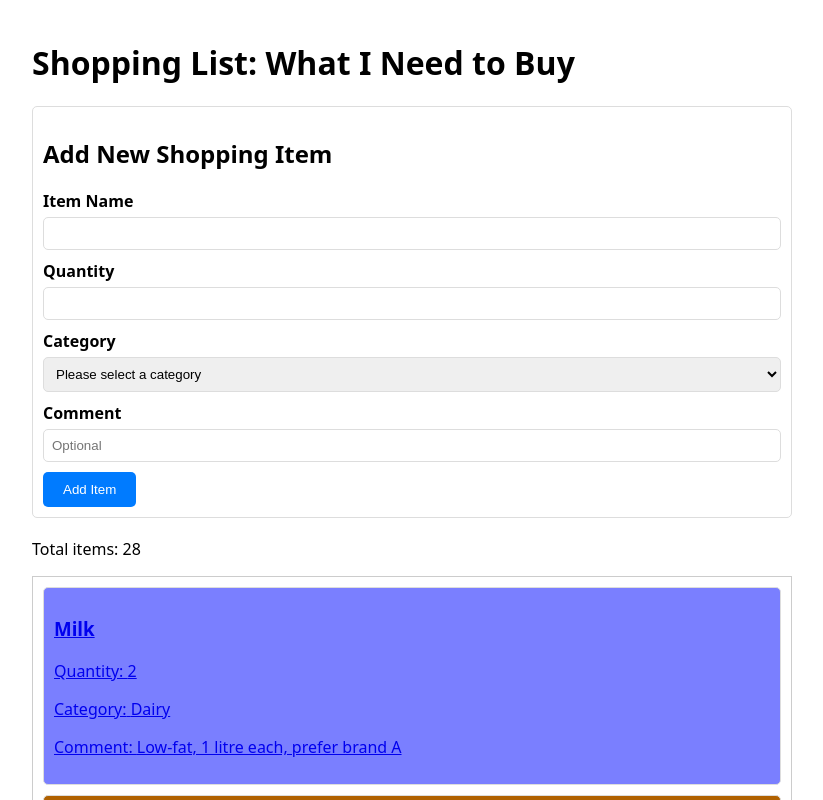
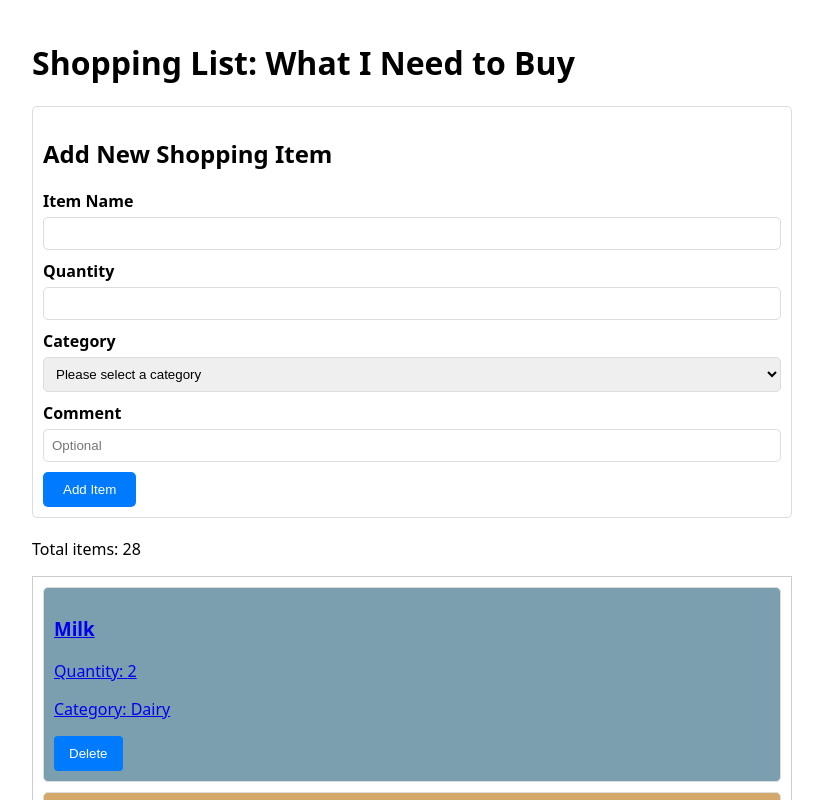
Before and after one commit to Wandersmann731/Shopping-buddy, a Next.js app: page / in a window 1280 px wide. Shown: the top 800 px of the page, without its empty margins (228-1051 px from the left). Built offline with nearby package versions, Linux system fonts and the light colour scheme.

Commit message:
Add delete Button and function

```diff
--- a/package.json
+++ b/package.json
@@ -12,6 +12,7 @@
   "dependencies": {
     "eslint": "8.44.0",
     "eslint-config-next": "13.4.8",
+    "nanoid": "^5.0.7",
     "next": "^14.2.7",
     "react": "18.2.0",
     "react-dom": "18.2.0",
--- a/pages/index.js
+++ b/pages/index.js
@@ -3,6 +3,7 @@ import styled from "styled-components";
 import Link from "next/link";
 import initialItems from "@/public/assets/shopping-items.json";
 import categories from "@/public/assets/categories.json";
+import { nanoid } from "nanoid";
 
 const StyledShoppingList = styled.div`
   max-width: 800px;
@@ -15,6 +16,13 @@ const StyledShoppingList = styled.div`
     border: 1px solid #ccc;
     padding: 10px;
   }
+`;
+
+const ItemDetailContainer = styled.div`
+  max-height: 400px;
+  overflow-y: auto;
+  border: 1px solid #ccc;
+  padding: 10px;
 `;
 
 const ErrorMessage = styled.div`
@@ -68,27 +76,27 @@ const ItemCard = styled.div`
   background-color: ${({ category }) => {
     switch (category) {
       case "fruits":
-        return "#3bff4b";
+        return "#79a17d";
       case "bakery":
-        return "#b06100";
+        return "#d4a76a";
       case "dairy":
-        return "#7a7fff";
+        return "#7c9fb0";
       case "vegetables":
-        return "#009900";
+        return "#c07676";
       case "meat":
-        return "#FFCDD2";
+        return "#9d8bb5";
       case "beverage":
-        return "#ff7f7f";
+        return "#a0877d";
       case "snacks":
-        return "#009900";
+        return "#c299b0";
       case "household":
-        return "#d97ae6";
+        return "#999999";
       case "personal care":
-        return "#d48208";
+        return "#b1b179";
       case "other":
         return "#fc9997";
       default:
-        return "#E0E0E0";
+        return "#7ca6a6";
     }
   }};
 
@@ -136,6 +144,36 @@ const FormContainer = styled.form`
   }
 `;
 
+const DeleteButton = styled.button`
+  background-color: #007bff;
+  color: white;
+  padding: 10px 15px;
+  border: none;
+  border-radius: 4px;
+  cursor: pointer;
+
+  &:hover {
+    background-color: #0056b3;
+  }
+`;
+
+const ConfirmationDialog = styled.div`
+  position: fixed;
+  top: 50%;
+  left: 50%;
+  transform: translate(-50%, -50%);
+  padding: 20px;
+  background-color: white;
+  border: 1px solid #ccc;
+  border-radius: 5px;
+  box-shadow: 0 0 10px rgba(0, 0, 0, 0.1);
+  text-align: center;
+
+  button {
+    margin: 10px;
+  }
+`;
+
 function useLocalStorageState(key, defaultValue) {
   const [state, setState] = useState(defaultValue);
 
@@ -159,8 +197,8 @@ function useLocalStorageState(key, defaultValue) {
 
 const ShoppingList = () => {
   const [items, setItems] = useLocalStorageState("shoppingItems", []);
-
   const [errors, setErrors] = useState({});
+  const [deletingItemId, setDeletingItemId] = useState(null);
 
   useEffect(() => {
     if (items.length === 0) {
@@ -170,7 +208,7 @@ const ShoppingList = () => {
       }));
       setItems(processedItems);
     }
-  }, [items.length, setItems]);
+  }, []);
 
   const handleFormData = (form) => {
     const formData = new FormData(form);
@@ -192,10 +230,7 @@ const ShoppingList = () => {
   };
 
   const updateItemsState = (newItem) => {
-    const updatedItems = [
-      { ...newItem, id: new Date().getTime().toString() },
-      ...items,
-    ];
+    const updatedItems = [{ ...newItem, id: nanoid() }, ...items];
     setItems(updatedItems);
   };
 
@@ -211,13 +246,26 @@ const ShoppingList = () => {
     }
   };
 
+  const handleDelete = (id) => {
+    setDeletingItemId(id);
+  };
+
+  const confirmDelete = () => {
+    setItems(items.filter((item) => item.id !== deletingItemId));
+    setDeletingItemId(null);
+  };
+
+  const cancelDelete = () => {
+    setDeletingItemId(null);
+  };
+
   const totalItems = items.reduce((total, item) => total + item.quantity, 0);
 
   return (
     <StyledShoppingList>
       <h1>Shopping List: What I Need to Buy</h1>
 
-      <FormContainer onSubmit={handleSubmit}>
+      <FormContainer onSubmit={handleSubmit} id="add-item-form">
         <h2>Add New Shopping Item</h2>
 
         {errors.name && <ErrorMessage>{errors.name}</ErrorMessage>}
@@ -245,11 +293,16 @@ const ShoppingList = () => {
         <Button type="submit">Add Item</Button>
       </FormContainer>
 
+      {totalItems === 0 ? (
+        <div>No shopping items. </div>
+      ) : (
+        <>
           <p>Total items: {totalItems}</p>
-      <div className="items-container">
+          <ItemDetailContainer>
             {items.map((item) => (
+              <ItemCard key={item.id} category={item.category}>
                 <Link key={item.id} href={`/item/${item.id}`} passHref>
-            <ItemCard category={item.category}>
+                  <div>
                     <h3>{item.name}</h3>
                     <p>Quantity: {item.quantity}</p>
                     <p>
@@ -258,11 +311,24 @@ const ShoppingList = () => {
                         (cat) => cat.toLowerCase() === item.category
                       ) || item.category}
                     </p>
-              {item.comment && <p>Comment: {item.comment}</p>}
+                  </div>
+                </Link>
+                <DeleteButton onClick={(e) => handleDelete(item.id, e)}>
+                  Delete
+                </DeleteButton>
               </ItemCard>
-          </Link>
             ))}
-      </div>
+          </ItemDetailContainer>
+        </>
+      )}
+
+      {deletingItemId && (
+        <ConfirmationDialog>
+          <p>Are you sure you want to delete this item?</p>
+          <Button onClick={confirmDelete}>Yes, delete</Button>
+          <Button onClick={cancelDelete}>Cancel</Button>
+        </ConfirmationDialog>
+      )}
     </StyledShoppingList>
   );
 };
```
Also changed, not shown: ShoppingList.css (deleted, +0 -19 lines), 1 other file (tests, documents, lock files or other folders). Lines whose indentation alone changed are shown as unchanged.
